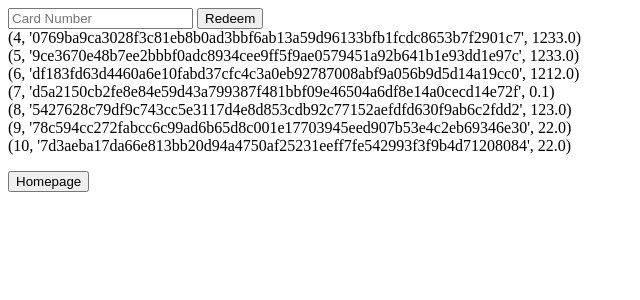
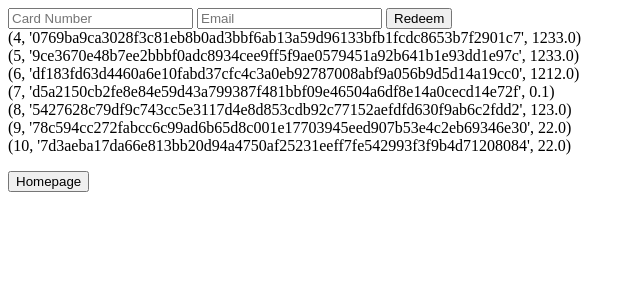
Before and after one commit to franciscomcsousa/TheCork, a Flask app: page /redeem_cards in a window 1280 px wide. Shown: the top 300 px of the page, without its empty margins (0-640 px from the left). Run offline with Flask 2, Linux system fonts and the light colour scheme; data comes from the database, SQL or seed files in the repository; both versions use the stored data as it was after the commit.

Commit message:
added user stuff

```diff
--- a/app.py
+++ b/app.py
@@ -29,8 +29,9 @@ def gift_cards():
 
     if request.method == 'POST':
         amount = request.form.get('amount')
-        #email = request.form.get('email')
-        create_gift_card(amount)
+        email = request.form.get('email')
+        password = request.form.get('password')
+        create_gift_card(int(amount), email, password)
 
     gift_cards = get_all_gift_cards()
     return render_template('gift_cards.html', posts=gift_cards)
@@ -43,7 +44,8 @@ def redeem_cards():
 
     if request.method == 'POST':
         card_number = request.form.get('number')
-        redeem_gift_card(card_number)
+        email = request.form.get('email')
+        redeem_gift_card(card_number, email)
 
     gift_cards = get_all_gift_cards()
     return render_template('redeem_cards.html', posts=gift_cards)
--- a/models.py
+++ b/models.py
@@ -30,27 +30,28 @@ def get_all_gift_cards():
     return gift_cards
 
 
-def create_gift_card(amount):
+def create_gift_card(amount, email, password):
     con = sqlite3.connect(path.join(ROOT, 'database.db'))
     cur = con.cursor()
-    # verify if the user exists and has enough money
-    # cur.execute('select * from users where email = ?', (email, ))
-    # user = cur.fetchall()
-    # if len(user) == 0:
-    #     con.close()
-    #     return
-    # elif user[0][4] < amount:
-    #     con.close()
-    #     return
+    # verify if the user exists and has correct password
+    cur.execute('select * from users where email = ? and password = ?', (email, password))
+    user = cur.fetchall()
+    if len(user) == 0:
+        con.close()
+        return
+    elif user[0][4] < amount:
+        con.close()
+        return
+
     card_number = os.urandom(32).hex()
     cur.execute('insert into gift_cards (card_number, amount) values(?, ?)', (card_number, amount))
     # update the user's wallet, subtract the amount
-    #cur.execute('update users set wallet = ? where email = ?', (user[0][4] - amount, email))
+    cur.execute('update users set wallet = ? where email = ?', (user[0][4] - amount, email))
     con.commit()
     con.close()
 
 
-def redeem_gift_card(card_number):
+def redeem_gift_card(card_number, email):
     con = sqlite3.connect(path.join(ROOT, 'database.db'))
     cur = con.cursor()
     cur.execute('select * from gift_cards where card_number = ?', (card_number, ))
@@ -58,6 +59,13 @@ def redeem_gift_card(card_number):
     #if there is no gift card with that number
     if len(gift_card) == 0:
         con.close()
+    # if there is a user with that email
+    cur.execute('select * from users where email = ?', (email, ))
+    user = cur.fetchall()
+    if len(user) == 0:
+        con.close()
+    # update the user's wallet, add the amount
+    cur.execute('update users set wallet = ? where email = ?', (user[0][4] + gift_card[0][2], email))
     cur.execute('delete from gift_cards where card_number = ?', (card_number, ))
     con.commit()
     con.close()
--- a/templates/gift_cards.html
+++ b/templates/gift_cards.html
@@ -6,9 +6,13 @@
   <body>
         <form action="/gift_cards" method="post">
             <input name="amount" placeholder="Amount">
-            <input name="email"  placeholder="Receiver Email"
+            <input name="email"  placeholder="Your Email">
+            <input type="password" name="password"  placeholder="Your Password">
             <input type="submit" value="Submit">
         </form>
+        {% for post in posts %}
+            <div> {{ post }}</div>
+        {% endfor %}
         <p>
             <button type="button" onclick="window.location.href='/'">Homepage</button>
         </p>
--- a/templates/redeem_cards.html
+++ b/templates/redeem_cards.html
@@ -6,6 +6,7 @@
   <body>
         <form action="/redeem_cards" method="post">
             <input name="number" placeholder="Card Number">
+            <input name="email" placeholder="Email">
             <input type="submit" value="Redeem">
         </form>
         {% for post in posts %}
```
Also changed, not shown: database.db.
